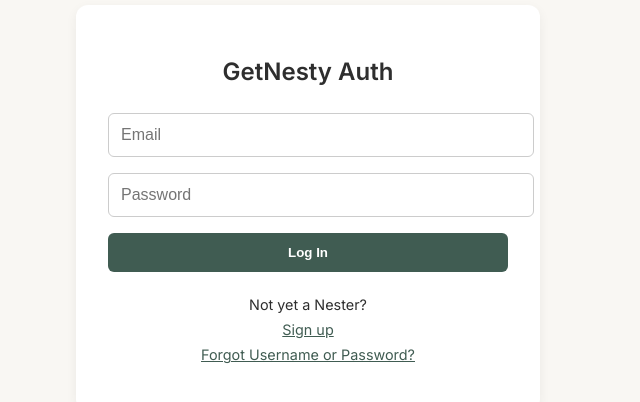
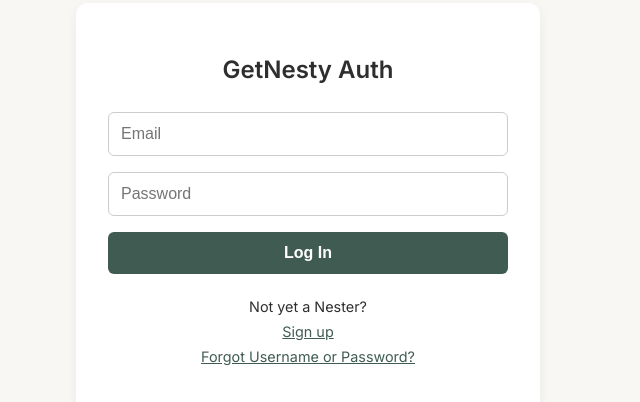
Before and after one commit to GetNestyio/GetNesty, a plain HTML site: page auth.html in a window 1280 px wide. Shown: the part 232-634 px from the top of the page, 332-972 px from the left. Drawn offline with nearby package versions, Linux system fonts and the light colour scheme.

Commit message:
Input size tweaks

```diff
--- a/auth.html
+++ b/auth.html
@@ -35,6 +35,7 @@
       border-radius: 6px;
       border: 1px solid #ccc;
       font-size: 1rem;
+      box-sizing: border-box;
     }
     button {
       width: 100%;
@@ -46,6 +47,7 @@
       border-radius: 6px;
       font-weight: 600;
       cursor: pointer;
+      font-size: 1rem;
     }
     #user-info {
       margin-top: 1rem;
@@ -79,7 +81,8 @@
     <input type="password" id="password" placeholder="Password" required />
     <button onclick="logIn()">Log In</button>
     <div class="auth-links">
-      <span>Not yet a Nester? <a id="showSignup">Sign up</a></span>
+      <span>Not yet a Nester?</span>
+      <a id="showSignup">Sign up</a>
       <a href="#">Forgot Username or Password?</a>
     </div>
     <div id="user-info"></div>
@@ -118,9 +121,3 @@
   </script>
 </body>
 </html>
-
-  <script>
-
-</script>
-
-</html>
```
